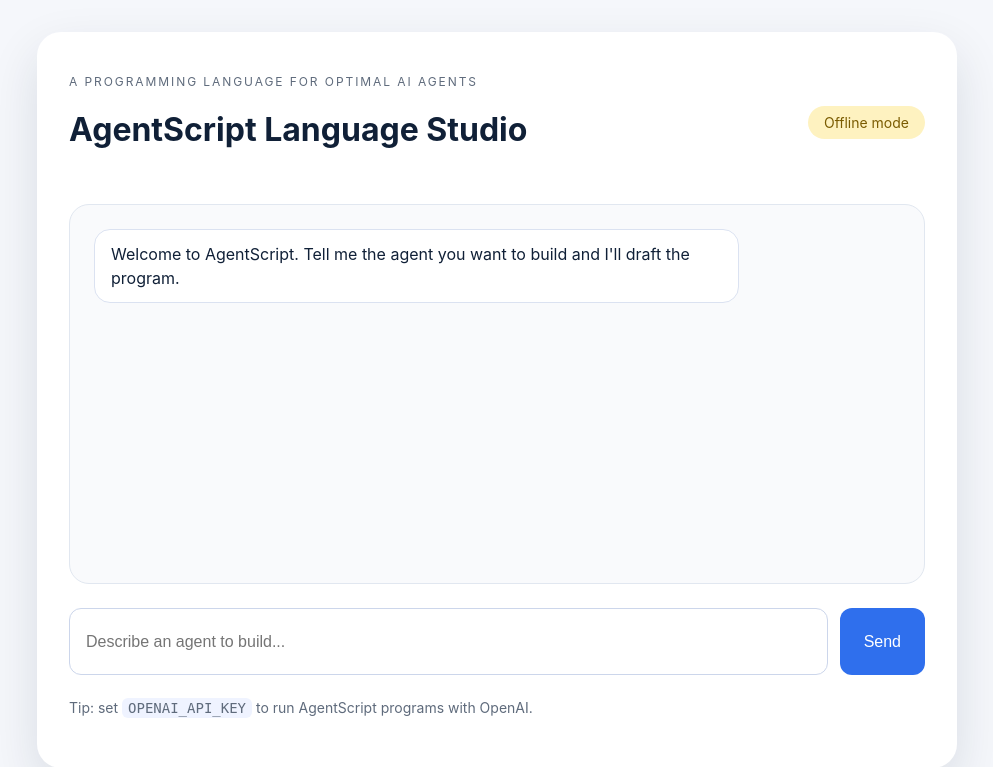
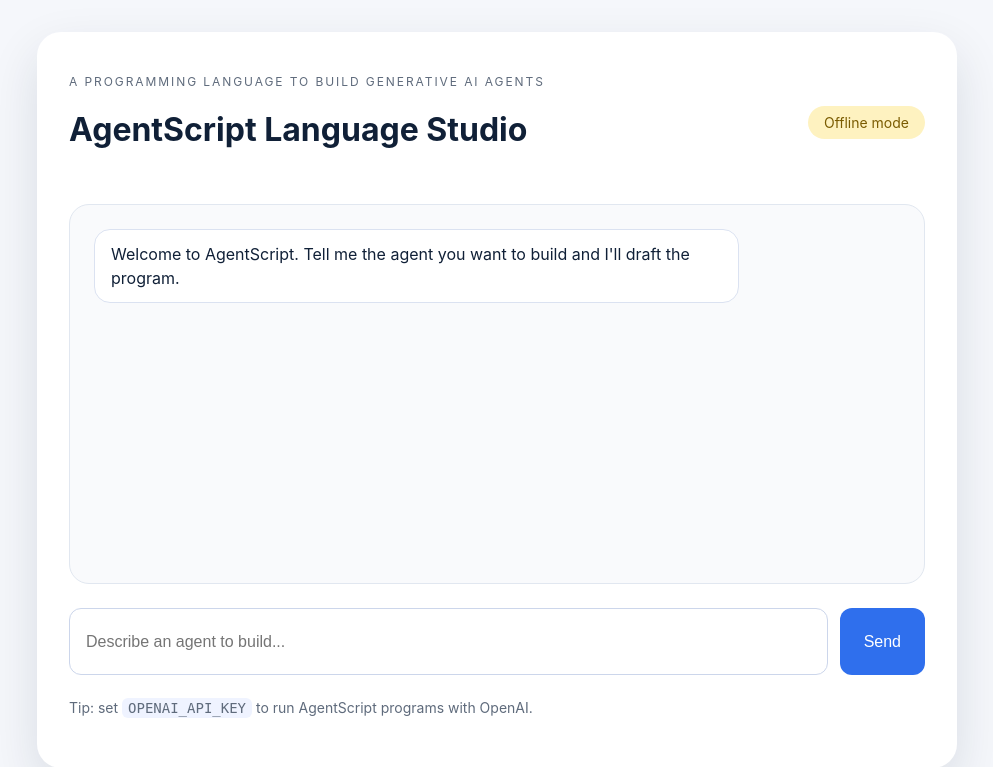
Before and after one commit to NotADressMaker/GenerativeAIProject, a FastAPI app: page / in a window 1280 px wide. Shown: the top 767 px of the page, without its empty margins (143-1136 px from the left). Run offline with FastAPI, Linux system fonts and the light colour scheme.

Commit message:
Update AgentScript messaging

```diff
--- a/app/main.py
+++ b/app/main.py
@@ -199,7 +199,7 @@ class ChatAgent:
     def respond(self, session: ChatSession, user_message: str) -> tuple[str, str]:
         system_prompt = (
             "You are the AgentScript language guide and compiler. "
-            "Help users design optimal generative AI agents by explaining syntax, "
+            "Help users build generative AI agents by explaining syntax, "
             "program structure, and best practices. Provide concise examples, "
             "suggest improvements, and ask clarifying questions when needed."
         )
--- a/app/templates/index.html
+++ b/app/templates/index.html
@@ -10,7 +10,7 @@
     <main class="app">
       <header class="app__header">
         <div>
-          <p class="app__eyebrow">A programming language for optimal AI agents</p>
+          <p class="app__eyebrow">A programming language to build generative AI agents</p>
           <h1>AgentScript Language Studio</h1>
         </div>
         <div class="app__status" id="status">Offline mode</div>
```
Also changed, not shown: README.md.
